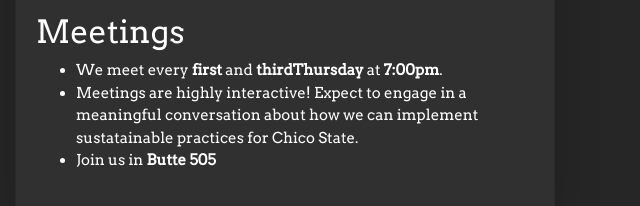
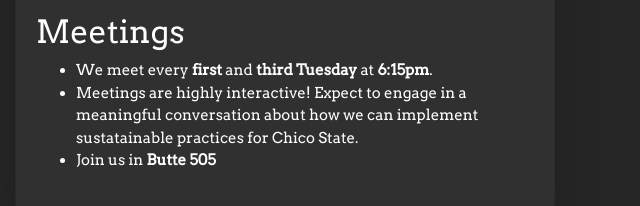
Before and after one commit to gesparza3/cause-website, a website: page about.html in a window 1280 px wide. Shown: the part 544-750 px from the top of the page, 640-1280 px from the left. Drawn offline with Linux system fonts and the light colour scheme.

Commit message:
Updated meeting times for real

```diff
--- a/about.html
+++ b/about.html
@@ -65,7 +65,7 @@
 
               <h3>Meetings</h3>
               <ul>
-                <li>We meet every <strong>first</strong> and <strong>third</strong><strong>Thursday</strong> at <strong>7:00pm</strong>.</li>
+                <li>We meet every <strong>first</strong> and <strong>third</strong> <strong>Tuesday</strong> at <strong>6:15pm</strong>.</li>
                 <li>Meetings are highly interactive! Expect to engage in a meaningful conversation about how we can implement
                   sustatainable practices for Chico State.</li>
                 <li>Join us in <strong>Butte 505</strong>
```
